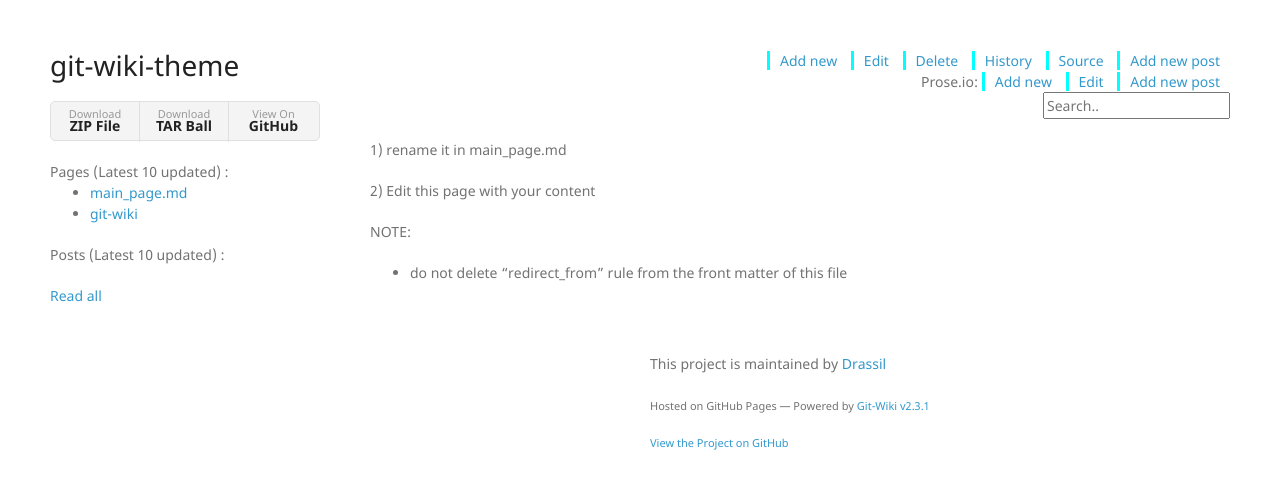
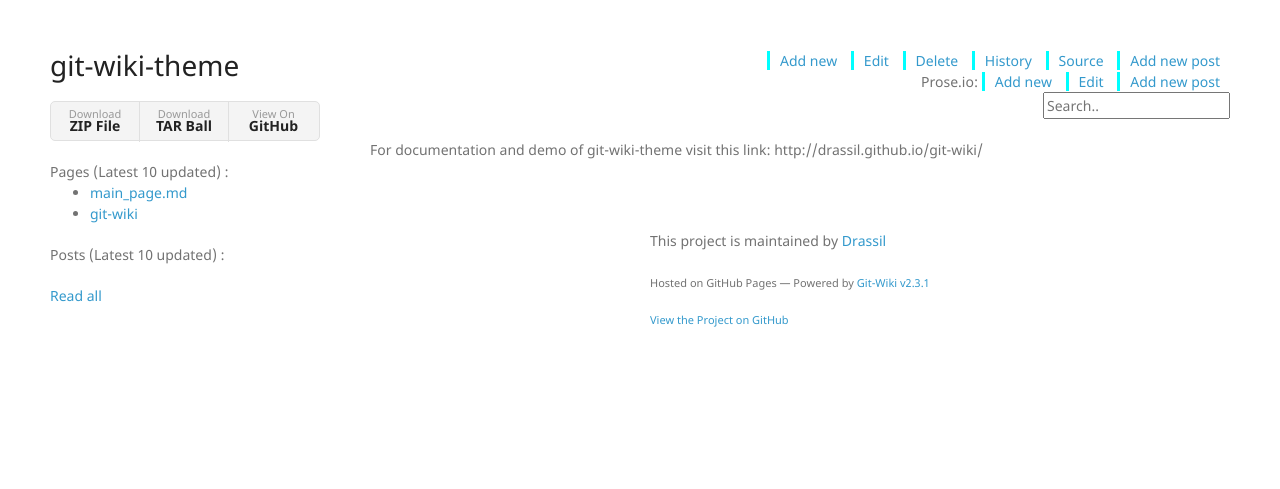
Before and after one commit to Drassil/git-wiki-theme, a Jekyll site: the page built from wiki/main_page.md, in a window 1280 px wide. Shown: the top 489 px of the page. Built offline with Jekyll 4.4.1, drawn with Linux system fonts in a browser that asks for light colours; nearby versions of some CDN libraries.

Commit message:
Update main_page.md

```diff
--- a/wiki/main_page.md
+++ b/wiki/main_page.md
@@ -3,10 +3,4 @@ redirect_from: "/"
 ---
 
 
-1) rename it in main_page.md
-
-2) Edit this page with your content
-
-
-NOTE:
-- do not delete "redirect_from" rule from the front matter of this file
+For documentation and demo of git-wiki-theme visit this link: http://drassil.github.io/git-wiki/
```
